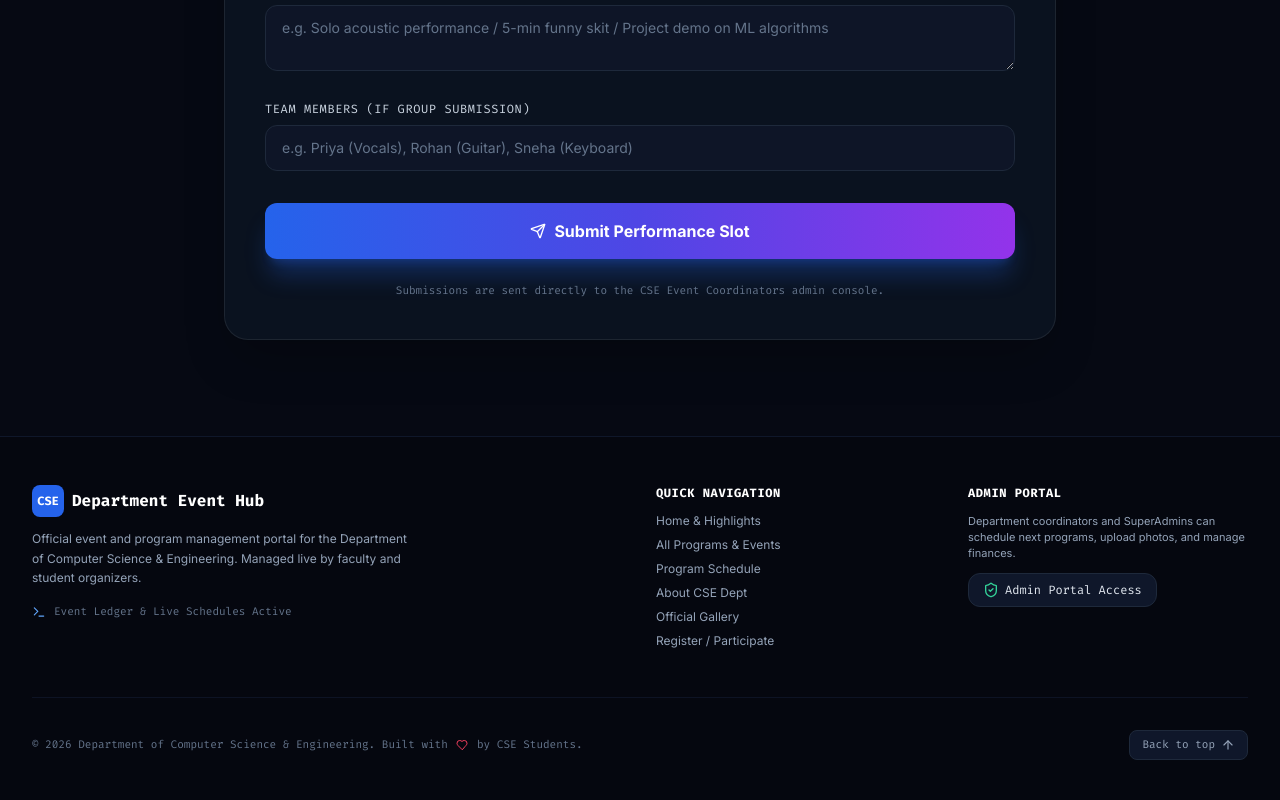
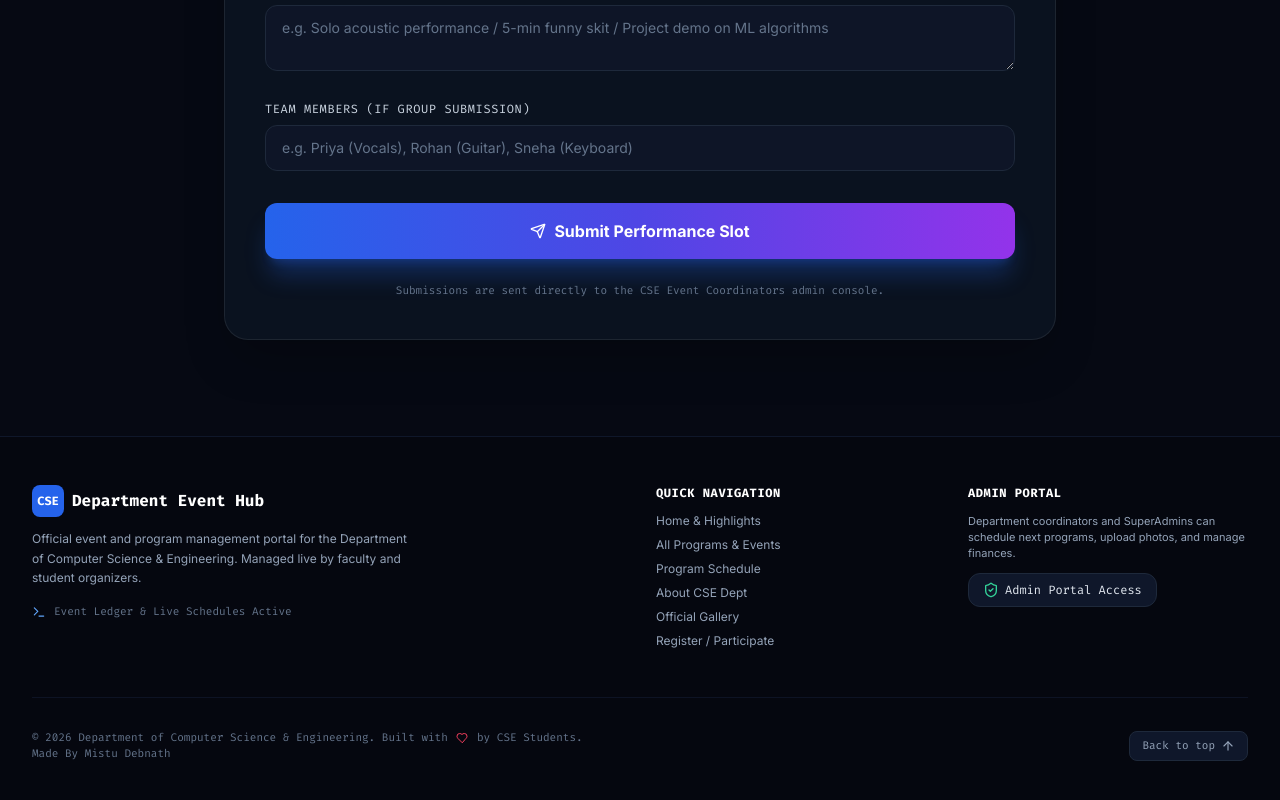
Before and after one commit to MISTU293-art/teachers_day_new_main, a React (Vite) app: page / in a window 1280 px wide. Shown: the part 4637-5437 px from the top of the page. Built offline with nearby package versions, Linux system fonts and the light colour scheme; no server answers.

Commit message:
Update Footer.jsx

```diff
--- a/src/components/Footer.jsx
+++ b/src/components/Footer.jsx
@@ -66,6 +66,7 @@ export default function Footer() {
         <div className="pt-8 border-t border-slate-900/80 flex flex-col sm:flex-row items-center justify-between gap-4">
           <p className="text-slate-500 text-[11px] font-mono text-center sm:text-left">
             © 2026 Department of Computer Science &amp; Engineering. Built with <Heart className="w-3 h-3 text-rose-500 inline mx-0.5" /> by CSE Students.
+            <h2>Made By <a href="https://mistudebnath.vercel.app/" class="">Mistu Debnath</a></h2>
           </p>
 
           <button
```
